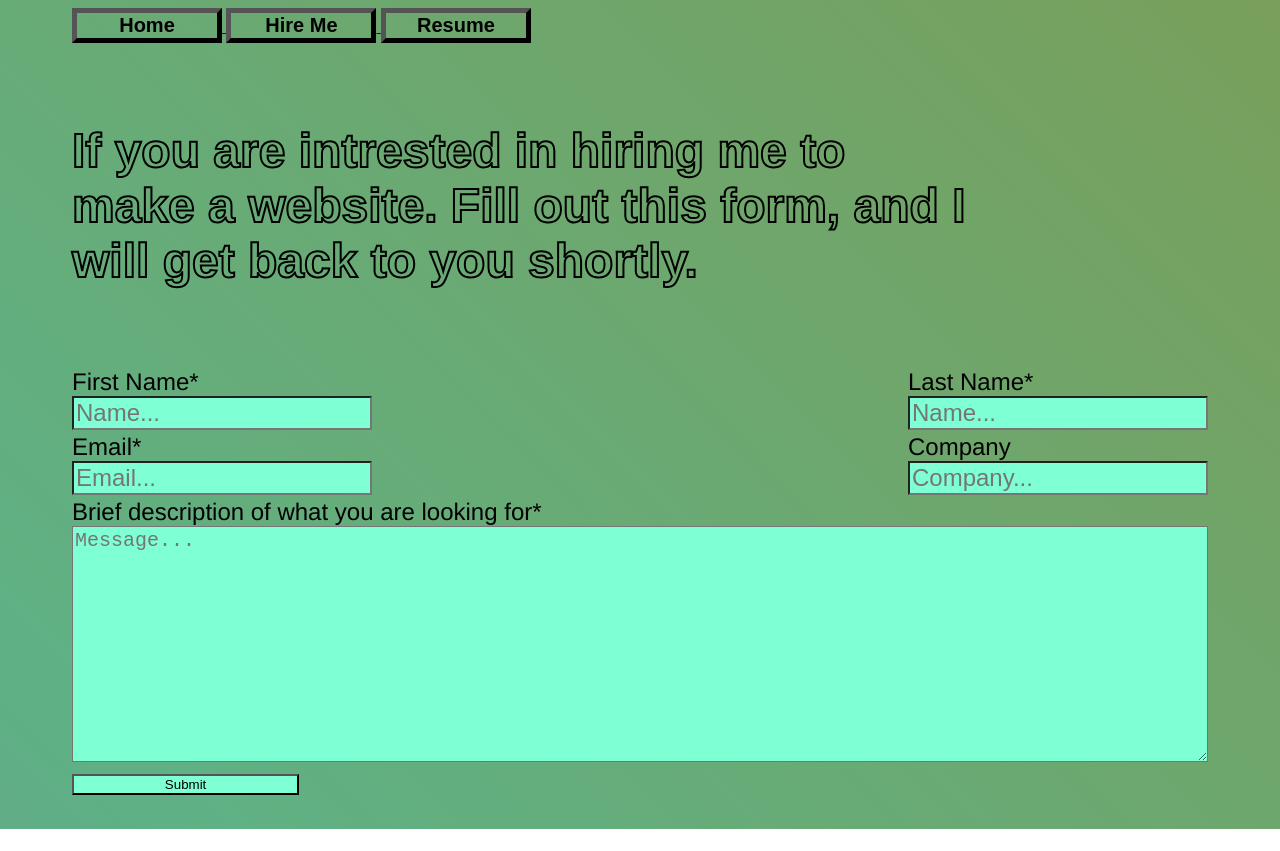
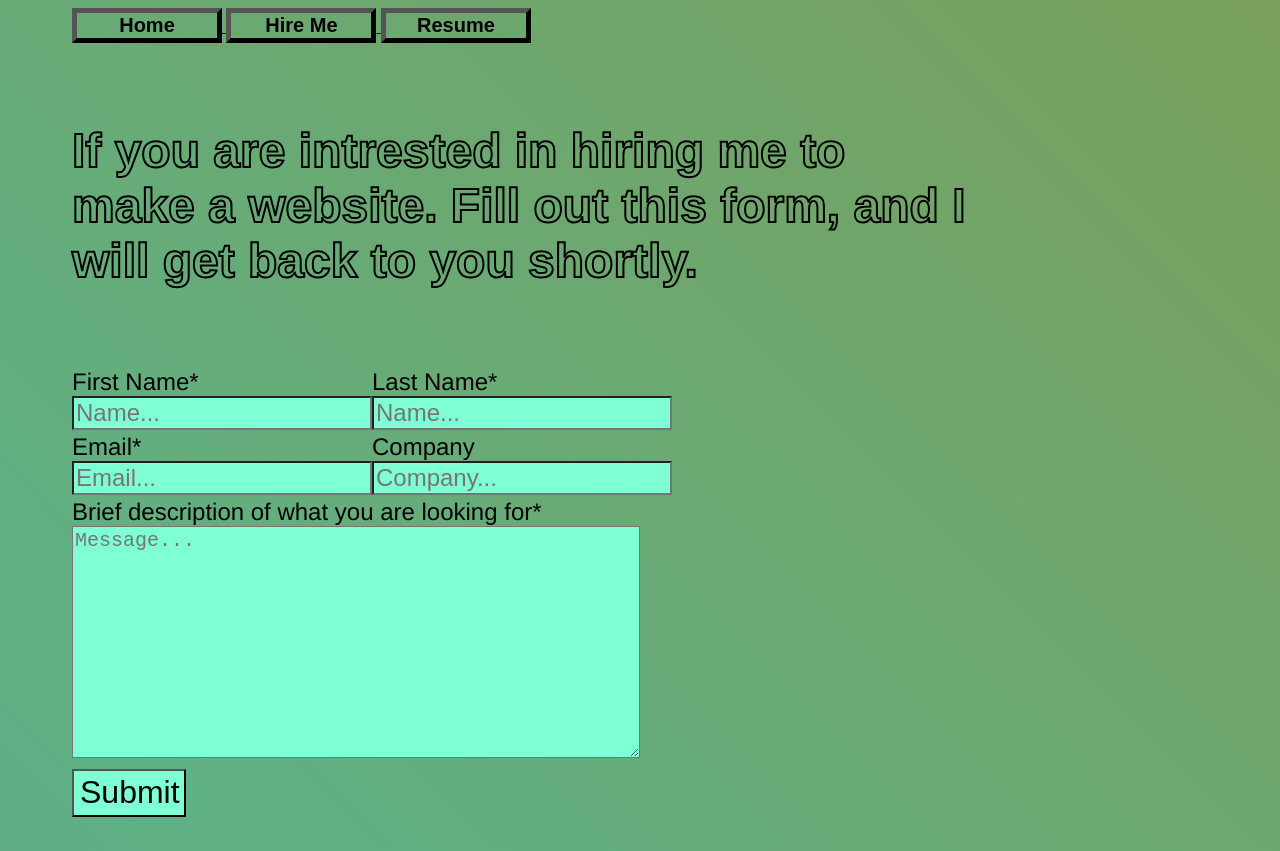
Before and after one commit to LanaganJames/James-Lanagan, a plain HTML site: page hire.html in a window 1280 px wide. Before the commit the page ends 829 px from the top, so only its background shows below. Drawn offline with Linux system fonts and the light colour scheme.

Commit message:
Add files via upload

```diff
--- a/james.css
+++ b/james.css
@@ -149,10 +149,11 @@ input{
 textarea{
     font-size: x-large;
     background-color:aquamarine;
-    width: ;
 }
 .submit{
-    width: 20%;
+    width: 10%;
+    height: 10%;
+    font-size: 2rem;
     margin-top:  1%;
     margin-bottom: 3%;
     background-color: aquamarine;
@@ -162,16 +163,22 @@ textarea{
 
 @media (orientation: landscape) and (min-width: 50rem){
     .profile{
-    width: 450px;
-    height: 600px;
+        width: 450px;
+        height: 600px;
     }
     .about{
-    width: 100%;
+        width: 100%;
     }
     .but{
-    width: 150px;
+        width: 150px;
     }
     h4{
-    font-size: 150%;
+        font-size: 150%;
+    }
+    .sh{
+        width: 50%
+    }
+    textarea{
+        width: 50%;
     }
 }
```
